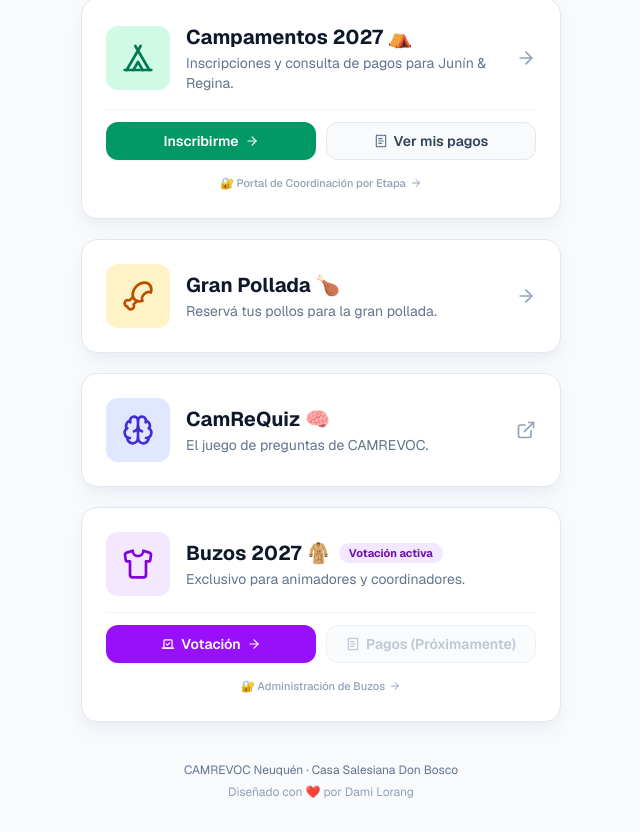
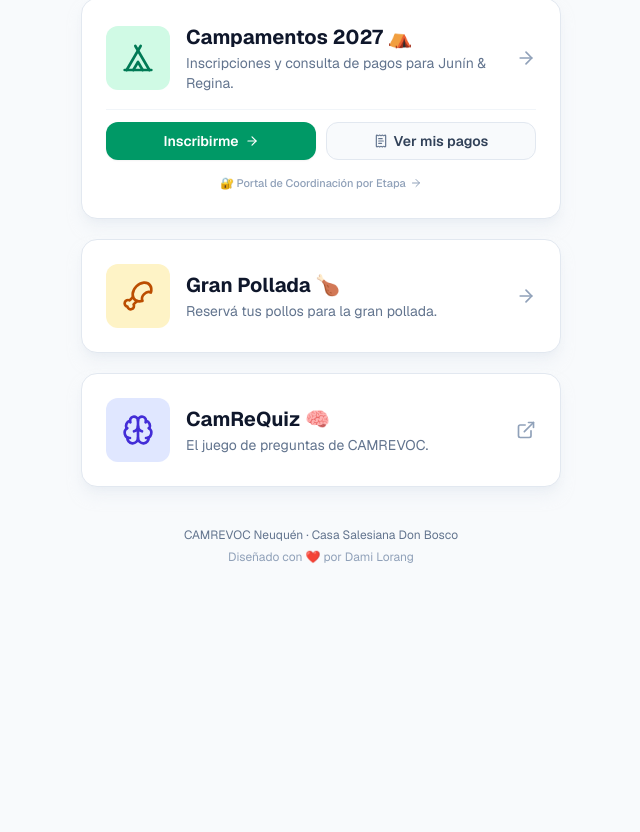
Before and after one commit to DLorangg/camrevoc-pollos, a Next.js app: page / in a window 1280 px wide. Shown: the part 296-1128 px from the top of the page, without its empty margins (319-959 px from the left). After the commit the page ends 893 px from the top, so only its background shows below. Built offline with nearby package versions, Linux system fonts and the light colour scheme.

Commit message:
Bloqueando buzos

```diff
--- a/src/app/page.tsx
+++ b/src/app/page.tsx
@@ -3,13 +3,10 @@ import Link from "next/link";
 import {
   Drumstick,
   ArrowRight,
-  Shirt,
-  Clock,
   ExternalLink,
   Tent,
   ReceiptText,
   Brain,
-  Vote,
 } from "lucide-react";
 
 export default function LandingPage() {
@@ -142,59 +139,6 @@ export default function LandingPage() {
           </div>
           <ExternalLink className="h-5 w-5 shrink-0 text-slate-400 transition-transform group-hover:translate-x-0.5 group-hover:-translate-y-0.5 group-hover:text-indigo-600" />
         </a>
-
-        {/* 4. Buzos 2027 */}
-        <div className="rounded-2xl border border-slate-200 bg-white p-5 shadow-lg shadow-slate-200/50 transition-all hover:border-purple-300 hover:shadow-purple-100/50 sm:p-6">
-          <div className="flex items-center gap-4">
-            <div className="flex h-14 w-14 shrink-0 items-center justify-center rounded-xl bg-purple-100 text-purple-700 transition-colors sm:h-16 sm:w-16">
-              <Shirt className="h-7 w-7 sm:h-8 sm:w-8" />
-            </div>
-            <div className="flex-1 min-w-0">
-              <div className="flex items-center gap-2">
-                <h2 className="text-lg font-bold text-slate-900 sm:text-xl">
-                  Buzos 2027 🧥
-                </h2>
-                <span className="rounded-full bg-purple-100 px-2.5 py-0.5 text-[11px] font-bold text-purple-800">
-                  Votación activa
-                </span>
-              </div>
-              <p className="mt-0.5 text-xs sm:text-sm text-slate-500">
-                Exclusivo para animadores y coordinadores.
-              </p>
-            </div>
-          </div>
-
-          {/* Acciones principales */}
-          <div className="mt-4 grid grid-cols-2 gap-2.5 pt-3 border-t border-slate-100">
-            <Link
-              href="/buzos"
-              className="group/btn flex items-center justify-center gap-1.5 rounded-xl bg-purple-600 px-3 py-2 text-center text-xs font-semibold text-white shadow-xs transition-colors hover:bg-purple-700 sm:text-sm"
-            >
-              <Vote className="h-3.5 w-3.5" />
-              <span>Votación</span>
-              <ArrowRight className="h-3.5 w-3.5 transition-transform group-hover/btn:translate-x-0.5" />
-            </Link>
-            <div
-              aria-disabled="true"
-              title="Pagos disponible próximamente"
-              className="flex items-center justify-center gap-1.5 rounded-xl border border-slate-200 bg-slate-50 px-3 py-2 text-center text-xs font-semibold text-slate-400 opacity-60 cursor-not-allowed select-none sm:text-sm"
-            >
-              <ReceiptText className="h-3.5 w-3.5 text-slate-400" />
-              <span>Pagos (Próximamente)</span>
-            </div>
-          </div>
-
-          {/* Acceso para administración */}
-          <div className="mt-2.5 text-center">
-            <Link
-              href="/buzos/admin"
-              className="inline-flex items-center gap-1 text-[11px] font-medium text-slate-400 hover:text-purple-700 transition-colors"
-            >
-              <span>🔐 Administración de Buzos</span>
-              <ArrowRight className="h-3 w-3" />
-            </Link>
-          </div>
-        </div>
       </main>
 
       {/* Footer */}
```
